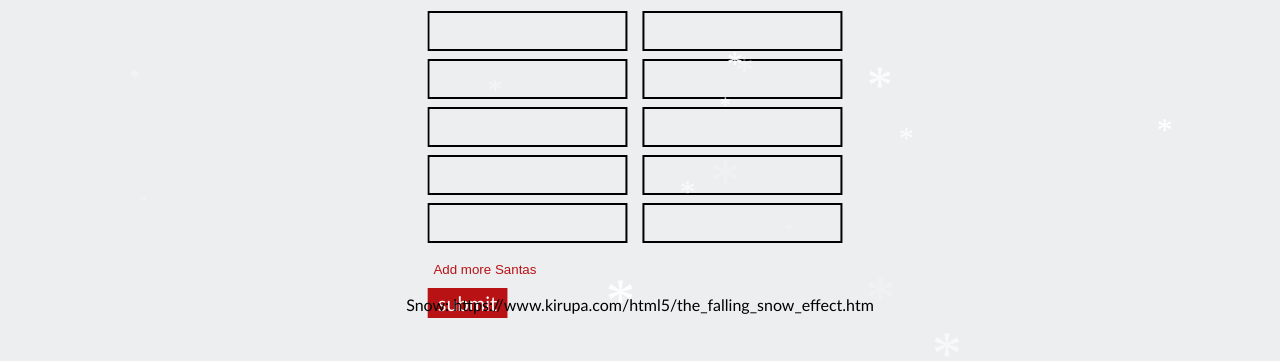
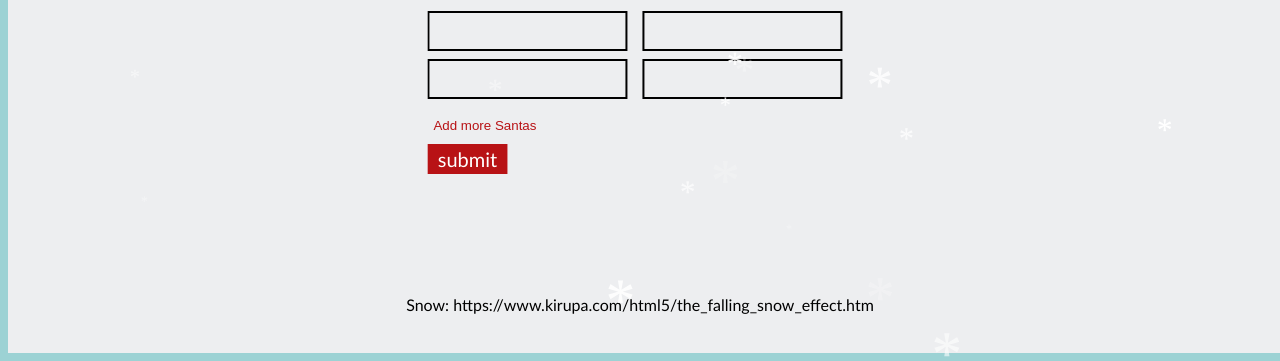
Before and after one commit to terratomic/santa, a website with bundled scripts: page client/index.html in a window 1280 px wide. Shown: the part 455-816 px from the top of the page. Built offline with nearby package versions, Linux system fonts and the light colour scheme.

Commit message:
less divs

```diff
--- a/client/index.css
+++ b/client/index.css
@@ -3,8 +3,13 @@ body {
   height: 100%;
   background-position: top center;
   background-color: #9cd2d4;
-  background-image: url("background.png");
+/*  background-image: url("background.png"); */
   overflow: hidden;
+}
+
+#background{
+  width:100%;
+  height:100%;
 }
 
 h1 {
--- a/client/index.html
+++ b/client/index.html
@@ -4,6 +4,8 @@
   <script type="text/javascript" src="index.js"></script>
   <title>santa</title>
 </head>
+
+<img src="background.png" id = "background" >
 
 <body>
 
@@ -24,15 +26,7 @@
       <br />
       <input class = "field" type="text" name = "name"/>
       <input class = "field" type = "text" name = "email" />
-      <br />
-      <input class = "field" type="text" name = "name"/>
-      <input class = "field" type = "text" name = "email" />
-      <br />
-      <input class = "field" type="text" name = "name"/>
-      <input class = "field" type = "text" name = "email" />
-      <br />
-      <input class = "field" type="text" name = "name"/>
-      <input class = "field" type = "text" name = "email" />
+
     </div>
 
     <button type = "button" id = "add">
```
Also changed, not shown: server.js (+21 -17 lines), Images/santa.jpg (added), Images/santa.png (added), 1 other file.
